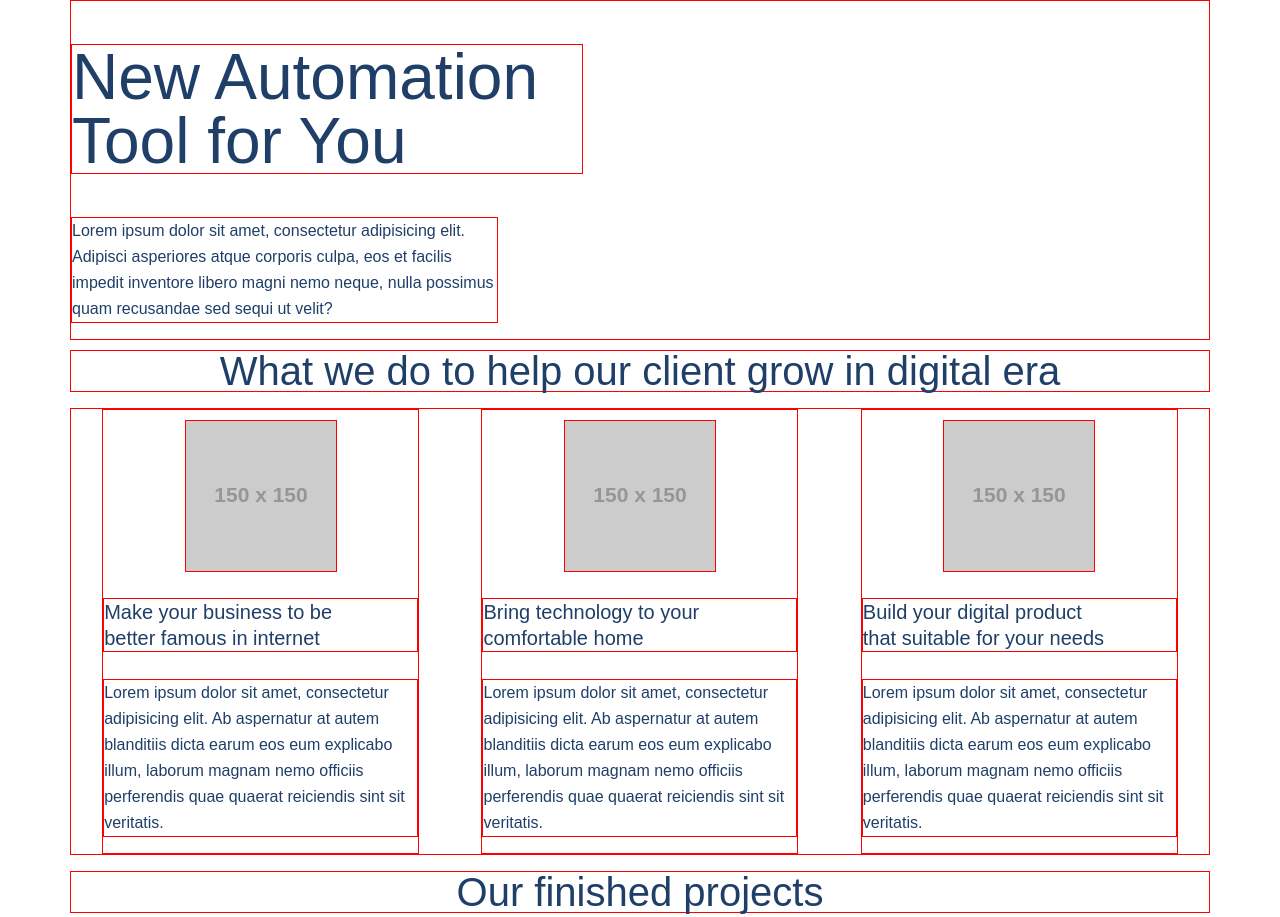
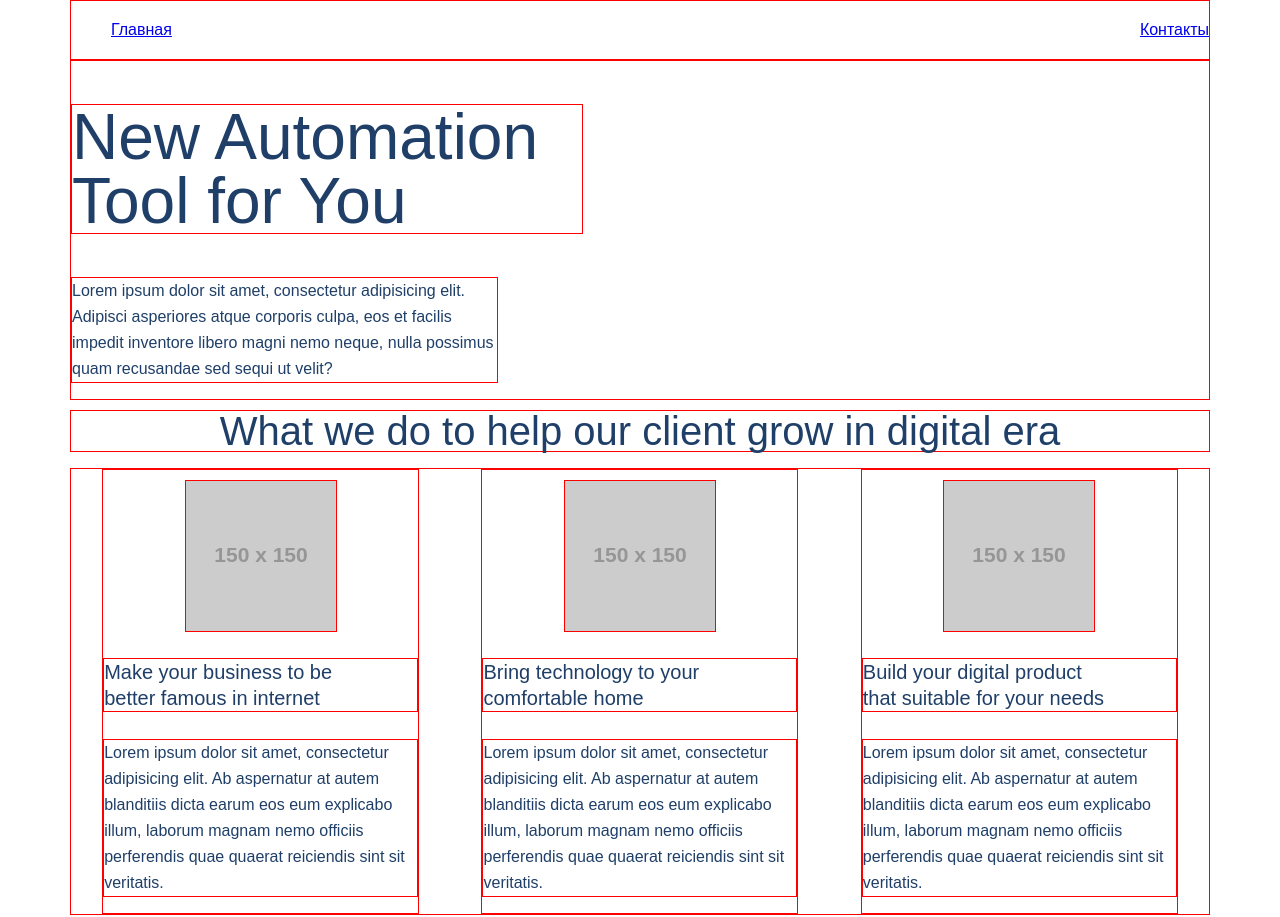
Before and after one commit to Ilya-Kuzznetsov/geekbrains_first_project, a website built with Parcel: page source/index.html in a window 1280 px wide. Shown: the top 917 px of the page. Built offline with nearby package versions, Linux system fonts and the light colour scheme; placeholder pictures from the web are drawn by us.

Commit message:
Тест коммитов из webstorm

```diff
--- a/source/index.html
+++ b/source/index.html
@@ -24,7 +24,22 @@
 
 <body>
 
-
+  <header class="container">
+    <nav class="main-nav">
+      <ul class="main-nav__list nav-list">
+        <li class="nav-list__item nav-list__item--1">
+          <a href="#">
+            Главная
+          </a>
+        </li>
+        <li class="nav-list__item nav-list__item--2">
+          <a href="contacts.html">
+            Контакты
+          </a>
+        </li>
+      </ul>
+    </nav>
+  </header>
 
   <main class="container">
     <div class="main-text">
```
